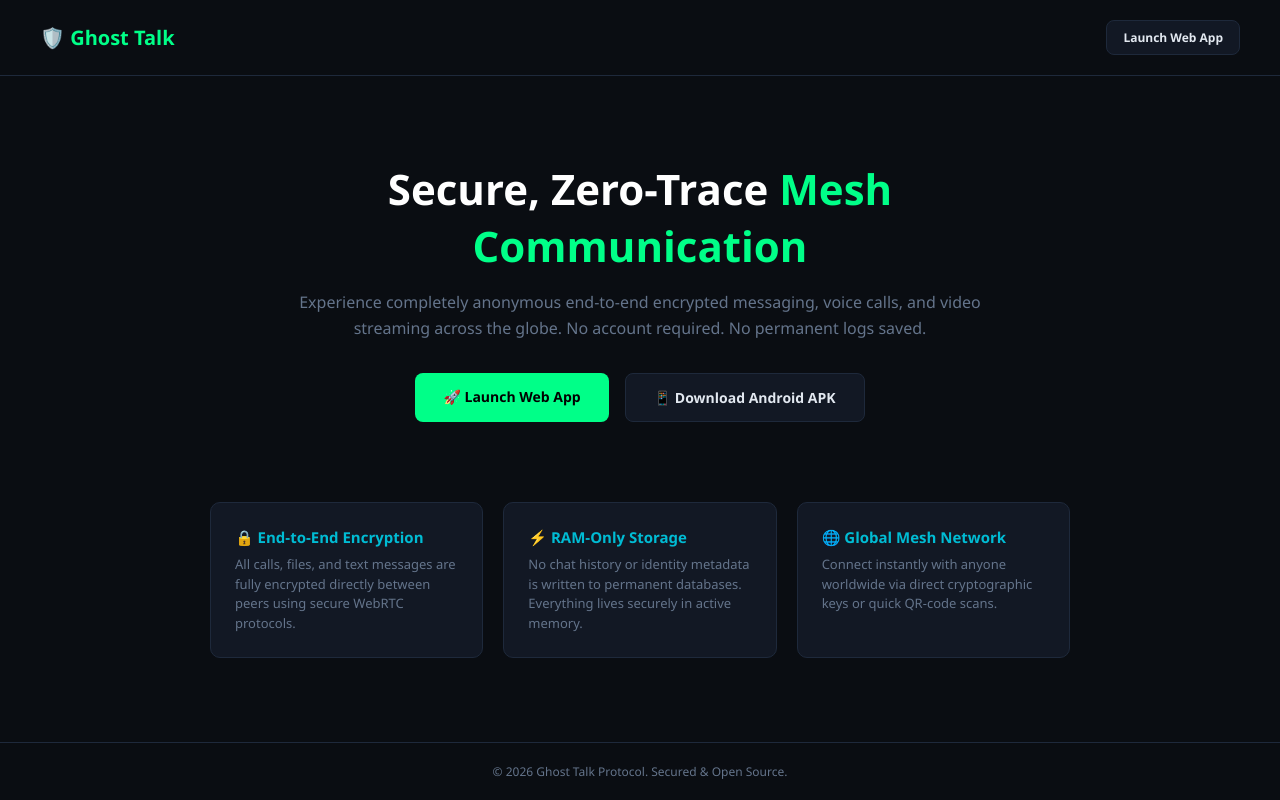
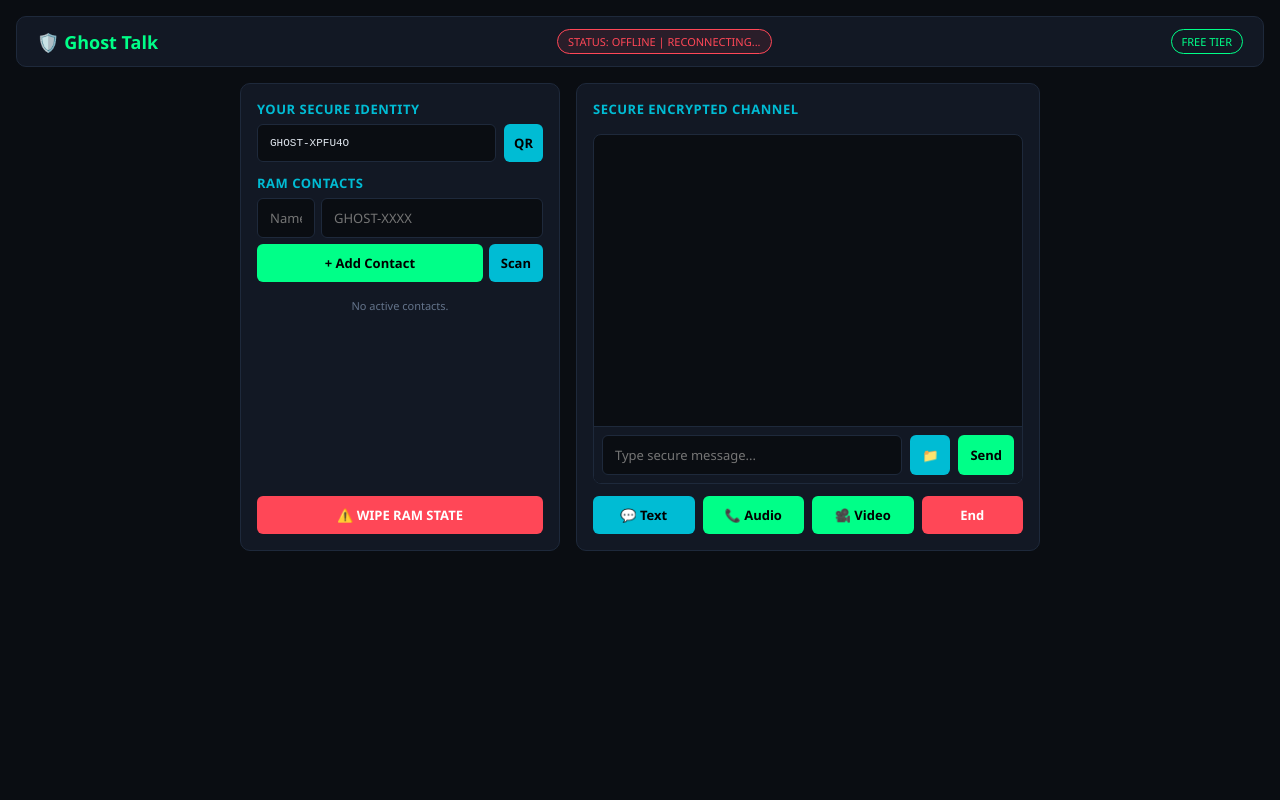
Before and after one commit to ghosttalk409-collab/ghost-talk-backend, a website: page public/index.html in a window 1280 px wide. Drawn offline with nearby package versions, Linux system fonts and the light colour scheme.

Commit message:
Restore chat app interface for APK and route landing page on web root

```diff
--- a/public/index.html
+++ b/public/index.html
@@ -3,7 +3,7 @@
 <head>
   <meta charset="UTF-8">
   <meta name="viewport" content="width=device-width, initial-scale=1.0">
-  <title>Ghost Talk — Zero-Trace Encrypted Mesh Communication</title>
+  <title>Ghost Talk — Secure Mesh Client</title>
   <style>
     :root {
       --bg-dark: #0a0d12;
@@ -11,74 +11,171 @@
       --border-color: #1e293b;
       --accent-green: #00ff88;
       --accent-blue: #00bcd4;
+      --accent-red: #ff4757;
       --text-main: #e2e8f0;
       --text-muted: #64748b;
     }
     * { box-sizing: border-box; margin: 0; padding: 0; font-family: 'Segoe UI', monospace, sans-serif; }
-    body { background: var(--bg-dark); color: var(--text-main); min-height: 100vh; display: flex; flex-direction: column; justify-content: space-between; }
+    body { background: var(--bg-dark); color: var(--text-main); min-height: 100vh; display: flex; flex-direction: column; padding: 16px; gap: 16px; }
 
-    header { display: flex; justify-content: space-between; align-items: center; padding: 20px 40px; border-bottom: 1px solid var(--border-color); }
-    .logo { font-size: 20px; font-weight: bold; color: var(--accent-green); display: flex; align-items: center; gap: 8px; }
+    header { display: flex; justify-content: space-between; align-items: center; padding: 12px 20px; background: var(--card-bg); border: 1px solid var(--border-color); border-radius: 10px; }
+    .logo { font-size: 18px; font-weight: bold; color: var(--accent-green); }
+    .status-badge { font-size: 11px; padding: 4px 10px; border-radius: 20px; background: rgba(0,255,136,0.1); color: var(--accent-green); border: 1px solid var(--accent-green); }
+    .offline { background: rgba(255,71,87,0.1) !important; color: var(--accent-red) !important; border-color: var(--accent-red) !important; }
+    .tier-badge { font-size: 11px; padding: 4px 10px; border-radius: 20px; background: transparent; color: var(--accent-green); border: 1px solid var(--accent-green); cursor: pointer; }
 
-    .hero { text-align: center; padding: 80px 20px 40px 20px; max-width: 800px; margin: 0 auto; }
-    .hero h1 { font-size: 42px; margin-bottom: 16px; color: #fff; }
-    .hero h1 span { color: var(--accent-green); }
-    .hero p { font-size: 16px; color: var(--text-muted); margin-bottom: 32px; line-height: 1.6; }
+    .main-grid { display: grid; grid-template-columns: 1fr; gap: 16px; max-width: 800px; margin: 0 auto; width: 100%; }
+    @media(min-width: 768px) { .main-grid { grid-template-columns: 320px 1fr; } }
 
-    .cta-group { display: flex; justify-content: center; gap: 16px; flex-wrap: wrap; margin-bottom: 40px; }
-    .btn { padding: 14px 28px; border-radius: 8px; font-weight: bold; font-size: 14px; text-decoration: none; cursor: pointer; transition: all 0.2s ease; display: inline-block; text-align: center; }
-    .btn-primary { background: var(--accent-green); color: #000; border: none; }
-    .btn-primary:hover { opacity: 0.9; transform: translateY(-2px); }
-    .btn-secondary { background: var(--card-bg); color: var(--text-main); border: 1px solid var(--border-color); }
-    .btn-secondary:hover { border-color: var(--accent-blue); color: var(--accent-blue); transform: translateY(-2px); }
+    .panel { background: var(--card-bg); border: 1px solid var(--border-color); border-radius: 10px; padding: 16px; display: flex; flex-direction: column; gap: 12px; }
+    h3 { font-size: 13px; color: var(--accent-blue); text-transform: uppercase; letter-spacing: 0.5px; margin-bottom: 4px; }
 
-    .features-grid { display: grid; grid-template-columns: repeat(auto-fit, minmax(240px, 1fr)); gap: 20px; max-width: 900px; margin: 0 auto 80px auto; padding: 0 20px; }
-    .feature-card { background: var(--card-bg); border: 1px solid var(--border-color); border-radius: 10px; padding: 24px; text-align: left; }
-    .feature-card h3 { font-size: 15px; color: var(--accent-blue); margin-bottom: 8px; }
-    .feature-card p { font-size: 13px; color: var(--text-muted); line-height: 1.5; }
+    input, button { background: #0a0d12; border: 1px solid var(--border-color); color: var(--text-main); padding: 10px 12px; border-radius: 6px; font-size: 13px; outline: none; }
+    input:focus { border-color: var(--accent-blue); }
+    button { cursor: pointer; font-weight: bold; transition: opacity 0.2s; }
+    button:hover { opacity: 0.85; }
+    .btn-green { background: var(--accent-green); color: #000; border: none; }
+    .btn-red { background: var(--accent-red); color: #fff; border: none; }
+    .btn-blue { background: var(--accent-blue); color: #000; border: none; }
 
-    footer { text-align: center; padding: 20px; border-top: 1px solid var(--border-color); font-size: 12px; color: var(--text-muted); }
+    .contacts-list { max-height: 160px; overflow-y: auto; display: flex; flex-direction: column; gap: 6px; }
+    .contact-card { background: #0a0d12; border: 1px solid var(--border-color); padding: 8px; border-radius: 6px; cursor: pointer; display: flex; justify-content: space-between; align-items: center; }
+    .contact-card.selected { border-color: var(--accent-green); background: rgba(0,255,136,0.05); }
+    .contact-card .name { font-weight: bold; font-size: 12px; }
+    .contact-card .key { font-size: 10px; color: var(--text-muted); }
+
+    .chat-container { display: flex; flex-direction: column; height: 350px; background: #0a0d12; border: 1px solid var(--border-color); border-radius: 8px; overflow: hidden; }
+    #chat-box { flex: 1; padding: 12px; overflow-y: auto; font-size: 12px; display: flex; flex-direction: column; gap: 6px; }
+    .chat-input-row { display: flex; gap: 8px; padding: 8px; background: var(--card-bg); border-top: 1px solid var(--border-color); }
+
+    .video-grid { display: none; grid-template-columns: 1fr 1fr; gap: 8px; margin-top: 8px; }
+    video { width: 100%; height: 120px; background: #000; border-radius: 6px; object-fit: cover; }
+
+    .modal { display: none; position: fixed; top: 0; left: 0; width: 100%; height: 100%; background: rgba(0,0,0,0.8); justify-content: center; align-items: center; z-index: 1000; padding: 16px; }
+    .modal-content { background: var(--card-bg); border: 1px solid var(--border-color); padding: 24px; border-radius: 12px; max-width: 400px; width: 100%; text-align: center; display: flex; flex-direction: column; gap: 16px; }
   </style>
 </head>
 <body>
 
   <header>
     <div class="logo">🛡️ Ghost Talk</div>
-    <div>
-      <a href="/app" class="btn btn-secondary" style="padding: 8px 16px; font-size: 12px;">Launch Web App</a>
-    </div>
+    <div id="status-bar" class="status-badge">STATUS: CONNECTING...</div>
+    <div id="tier-badge" class="tier-badge" title="Tap to upgrade">FREE TIER</div>
   </header>
 
-  <main>
-    <div class="hero">
-      <h1>Secure, Zero-Trace <span>Mesh Communication</span></h1>
-      <p>Experience completely anonymous end-to-end encrypted messaging, voice calls, and video streaming across the globe. No account required. No permanent logs saved.</p>
+  <div class="main-grid">
+    <!-- Left Sidebar: Identity & Contacts -->
+    <div class="panel">
+      <div>
+        <h3>Your Secure Identity</h3>
+        <div style="display: flex; gap: 8px; margin-top: 6px;">
+          <input type="text" id="my-identity" readonly style="flex: 1; font-family: monospace; font-size: 11px;" />
+          <button id="btn-show-qr" class="btn-blue" style="padding: 10px;">QR</button>
+        </div>
+      </div>
 
-      <div class="cta-group">
-        <a href="/app" class="btn btn-primary">🚀 Launch Web App</a>
-        <a href="/download-apk" class="btn btn-secondary">📱 Download Android APK</a>
+      <div id="premium-custom-key-box" style="display: none;">
+        <h3>Custom Handle</h3>
+        <div style="display: flex; gap: 8px; margin-top: 6px;">
+          <input type="text" id="custom-key-input" placeholder="Custom Key" style="flex: 1;" />
+          <button id="btn-save-custom-key" class="btn-green">Set</button>
+        </div>
+      </div>
+
+      <div>
+        <h3>RAM Contacts</h3>
+        <div style="display: flex; gap: 6px; margin-bottom: 6px; margin-top: 6px;">
+          <input type="text" id="contact-name" placeholder="Name" style="width: 35%;" />
+          <input type="text" id="contact-key" placeholder="GHOST-XXXX" style="flex: 1; text-transform: uppercase;" />
+        </div>
+        <div style="display: flex; gap: 6px;">
+          <button id="btn-add-contact" class="btn-green" style="flex: 1;">+ Add Contact</button>
+          <button id="btn-scan-qr" class="btn-blue">Scan</button>
+        </div>
+        <div id="contacts-list-container" class="contacts-list" style="margin-top: 8px;"></div>
+      </div>
+
+      <button id="btn-wipe" class="btn-red" style="margin-top: auto;">⚠️ WIPE RAM STATE</button>
+    </div>
+
+    <!-- Right Panel: Chat & Calls -->
+    <div class="panel">
+      <h3>Secure Encrypted Channel</h3>
+
+      <div class="chat-container">
+        <div id="chat-box"></div>
+        <div class="chat-input-row">
+          <input type="text" id="chat-input" placeholder="Type secure message..." style="flex: 1;" />
+          <button id="btn-attach" class="btn-blue" title="Send File">📁</button>
+          <button id="btn-send" class="btn-green">Send</button>
+        </div>
+      </div>
+      <input type="file" id="file-input" style="display: none;" />
+
+      <!-- Call Controls -->
+      <div style="display: flex; gap: 8px; flex-wrap: wrap;">
+        <button id="btn-chat" class="btn-blue" style="flex: 1;">💬 Text</button>
+        <button id="btn-call-audio" class="btn-green" style="flex: 1;">📞 Audio</button>
+        <button id="btn-call-video" class="btn-green" style="flex: 1;">🎥 Video</button>
+        <button id="btn-end-session" class="btn-red" style="flex: 1;">End</button>
+      </div>
+
+      <div id="call-controls" style="display: none; gap: 8px;">
+        <button id="btn-toggle-mic" class="btn-secondary" style="flex: 1;">🎙️ Mic On</button>
+        <button id="btn-toggle-cam" class="btn-secondary" style="flex: 1;">📹 Cam On</button>
+      </div>
+
+      <div id="video-container" class="video-grid">
+        <video id="local-video" autoplay muted playsinline></video>
+        <video id="remote-video" autoplay playsinline></video>
+      </div>
+      <audio id="remote-audio" autoplay></audio>
+    </div>
+  </div>
+
+  <!-- Call Notification Modal -->
+  <div id="call-modal" class="modal">
+    <div class="modal-content">
+      <h3 id="modal-heading" style="color: var(--accent-green);">Incoming Secure Call</h3>
+      <div id="caller-id-text" style="font-size: 13px;"></div>
+      <div style="display: flex; gap: 12px; justify-content: center;">
+        <button id="btn-accept" class="btn-green" style="flex: 1;">Accept</button>
+        <button id="btn-decline" class="btn-red" style="flex: 1;">Decline</button>
       </div>
     </div>
+  </div>
 
-    <div class="features-grid">
-      <div class="feature-card">
-        <h3>🔒 End-to-End Encryption</h3>
-        <p>All calls, files, and text messages are fully encrypted directly between peers using secure WebRTC protocols.</p>
+  <!-- QR Code Modal -->
+  <div id="qr-modal" class="modal">
+    <div class="modal-content">
+      <h3 id="qr-modal-title">Identity QR</h3>
+      <div id="qr-display-container" style="background: #fff; padding: 12px; border-radius: 8px; display: inline-block; margin: 0 auto;">
+        <div id="qrcode"></div>
       </div>
-      <div class="feature-card">
-        <h3>⚡ RAM-Only Storage</h3>
-        <p>No chat history or identity metadata is written to permanent databases. Everything lives securely in active memory.</p>
+      <div id="qr-scanner-container" style="display: none;">
+        <video id="qr-video" style="width: 100%; height: 200px; border-radius: 6px;"></video>
+        <canvas id="qr-canvas" style="display: none;"></canvas>
       </div>
-      <div class="feature-card">
-        <h3>🌐 Global Mesh Network</h3>
-        <p>Connect instantly with anyone worldwide via direct cryptographic keys or quick QR-code scans.</p>
-      </div>
+      <button id="btn-upload-qr-img" class="btn-secondary">Upload QR Image</button>
+      <input type="file" id="qr-file-input" accept="image/*" style="display: none;" />
+      <button id="btn-close-qr" class="btn-red">Close</button>
     </div>
-  </main>
+  </div>
 
-  <footer>
-    &copy; 2026 Ghost Talk Protocol. Secured & Open Source.
-  </footer>
+  <!-- Payment Modal -->
+  <div id="payment-modal" class="modal">
+    <div class="modal-content">
+      <h3>Unlock Anonymous Premium</h3>
+      <p style="font-size: 12px; color: var(--text-muted); line-height: 1.5;">Get unlimited video calls, high-speed file transfers, and custom identity handles.</p>
+      <div style="font-size: 24px; font-weight: bold; color: var(--accent-green);" id="modal-display-price">$9.99 / mo</div>
+      <button id="btn-start-checkout" class="btn-green">Proceed to Secure Checkout</button>
+      <button id="btn-close-payment-modal" class="btn-secondary">Close</button>
+    </div>
+  </div>
 
+  <!-- QR Library script for generating/scanning -->
+  <script src="https://cdnjs.cloudflare.com/ajax/libs/qrcodejs/1.0.0/qrcode.min.js"></script>
+  <script src="https://cdn.jsdelivr.net/npm/jsqr@1.4.0/dist/jsQR.min.js"></script>
+  <script type="module" src="./app.js"></script>
 </body>
 </html>
```
Also changed, not shown: public/landing.html (added, +84 -0 lines), server.js (+5 -3 lines).
